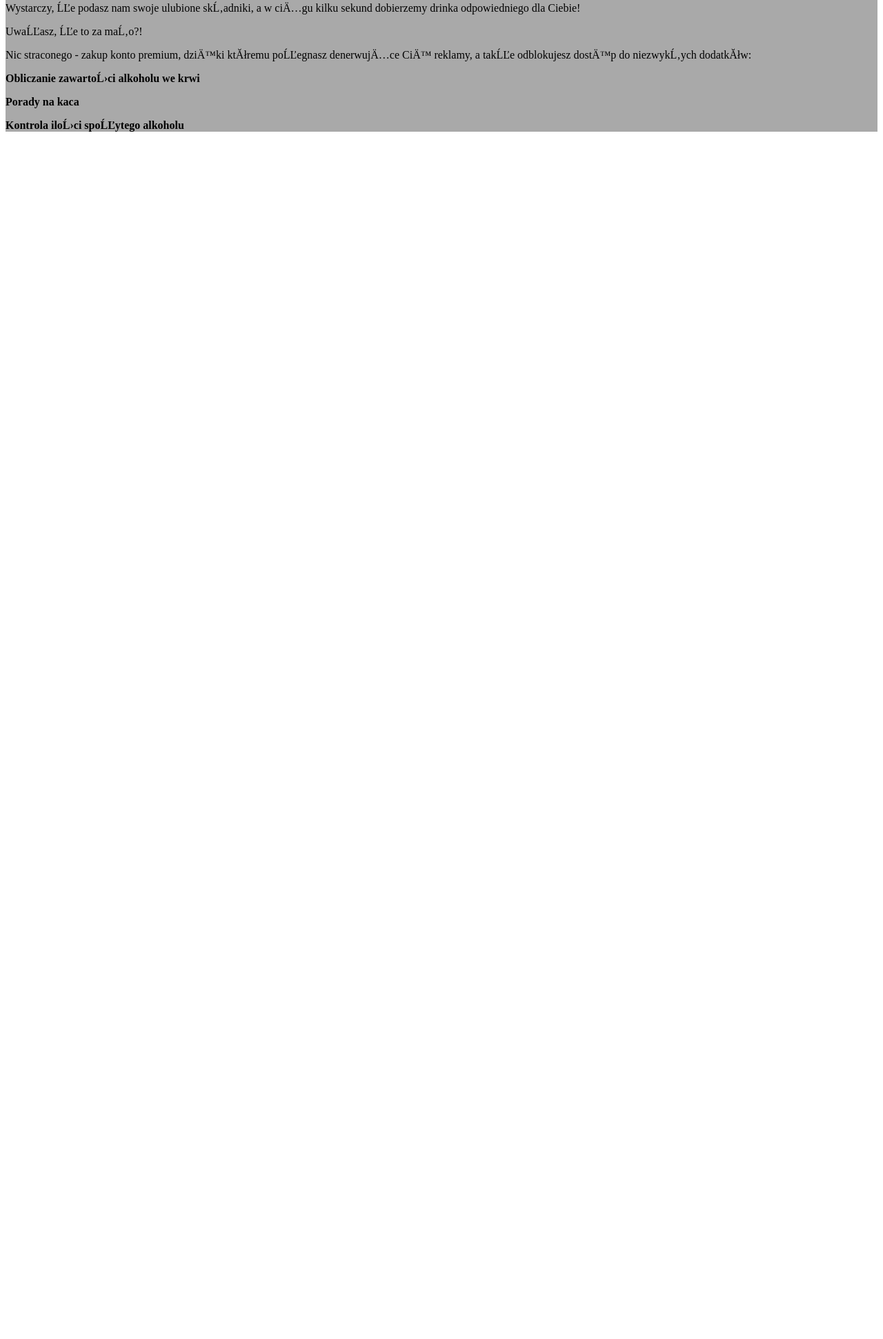
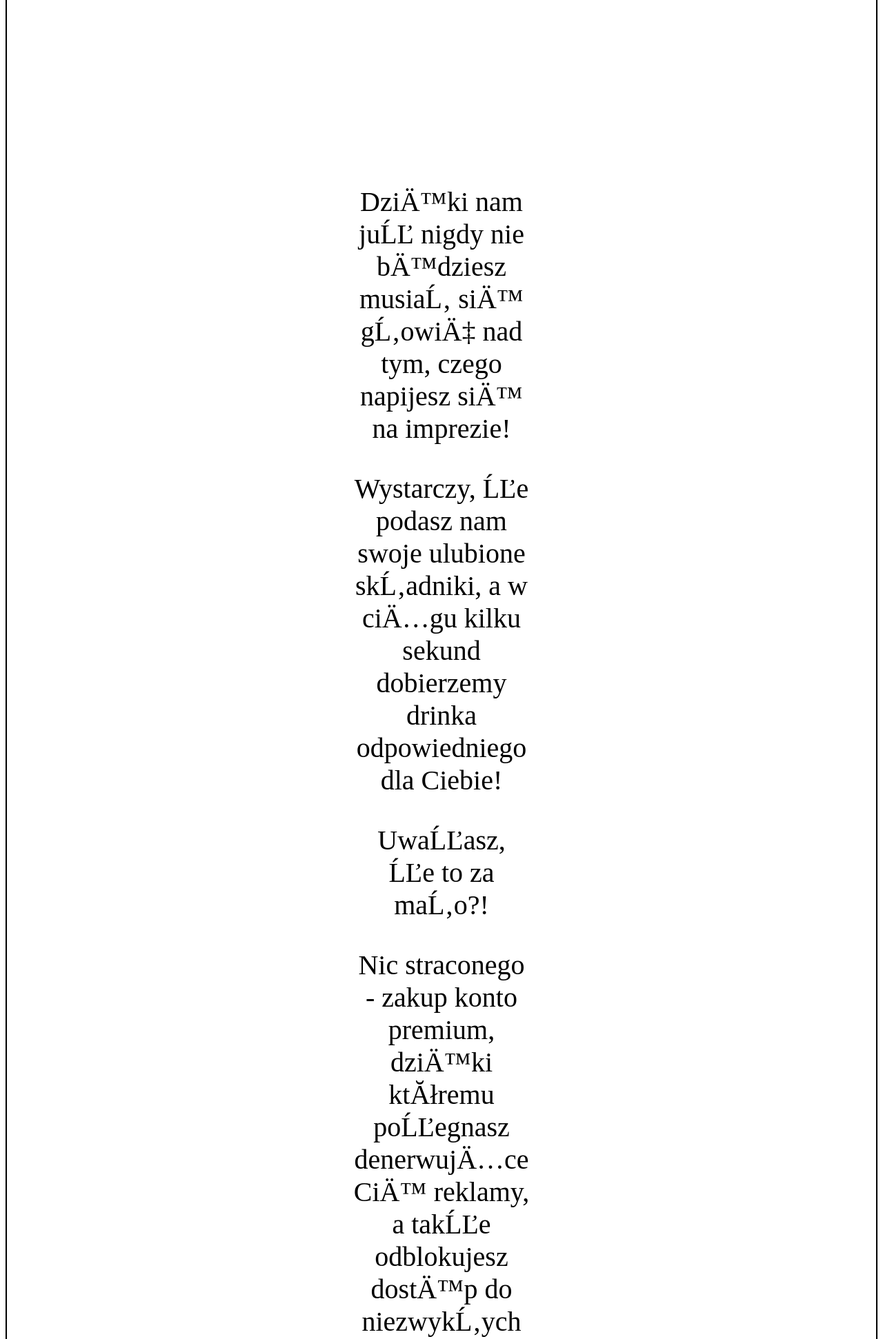
Before and after one commit to medi98r/CoPijemy, a PHP site: page / in a window 1280 px wide. Shown: the part 301-2243 px from the top of the page at 69% size. Before the commit the page ends 492 px from the top, so only its background shows below. Run offline with PHP 8.4, Linux system fonts and the light colour scheme.

Commit message:
Update style.css

```diff
--- a/style.css
+++ b/style.css
@@ -69,6 +69,18 @@
 {
 	border-left: 1px dashed grey
 }
+.zawartosc
+{
+	background-color: white;
+	border: 2px solid black;
+	border-top: none;
+	text-align: center;
+	font-size: 40px;
+	padding-left: 500px;
+	padding-right: 500px;
+	padding-top: 300px;
+	height: 2000px;
+}
 
 a:link
 {
```
